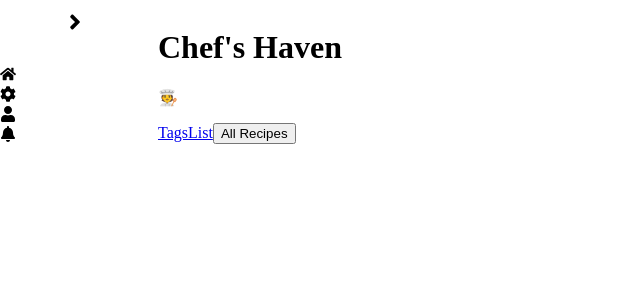
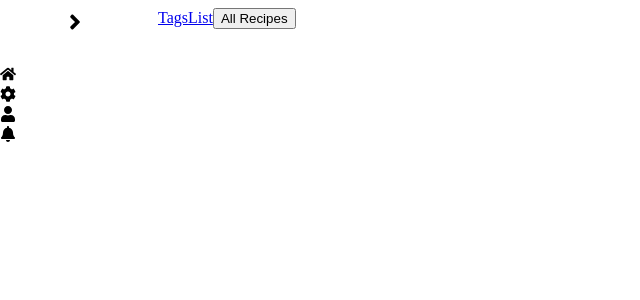
Before and after one commit to CodeSpace-Academy/ASE_2023_GROUP_E, a Next.js app: page / in a window 1280 px wide. Shown: the top 300 px of the page, without its empty margins (0-640 px from the left). Built offline with nearby package versions, Linux system fonts and the light colour scheme.

Commit message:
Updated the slidingNavbar

```diff
--- a/component/SideNav/SlidingNavbar.js
+++ b/component/SideNav/SlidingNavbar.js
@@ -38,13 +38,6 @@ const ExpandableMenu = () => {
           ))}
         </ul>
       </div>
-      <div className={classes.content}>
-        {/* Add your page content here */}
-        <h1>{"Chef's Haven"}</h1>
-        <p>🧑‍🍳</p>
-
-
-      </div>
     </div>
   );
 };
```
